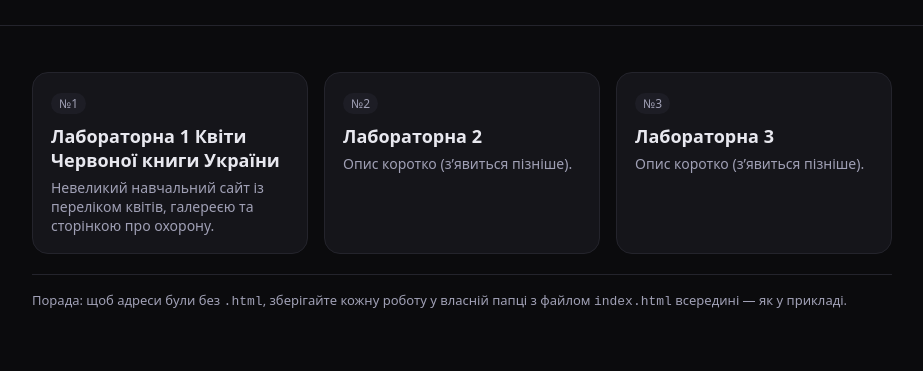
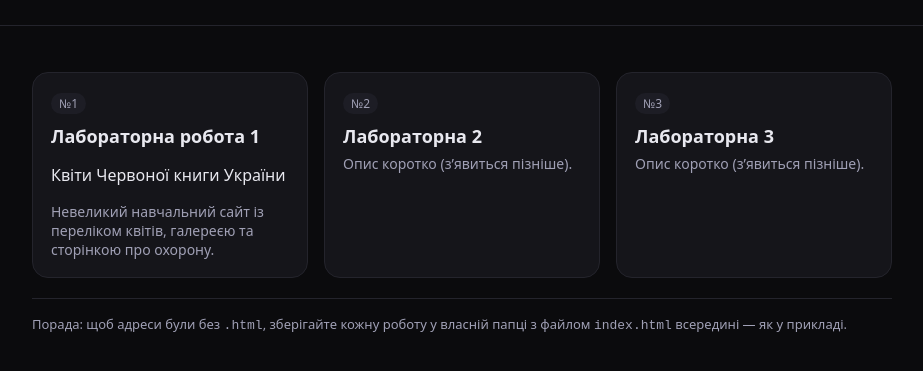
Before and after one commit to Hatito-stat/lab, a plain HTML site: page index.html in a window 1280 px wide. Shown: the part 145-516 px from the top of the page, without its empty margins (178-1101 px from the left). Drawn offline with Linux system fonts and the light colour scheme.

Commit message:
Update index.html

```diff
--- a/index.html
+++ b/index.html
@@ -34,8 +34,8 @@
     <section class="grid">
       <a class="card" href="lab1/">
         <span class="tag">№1</span>
-        <h2 class="title"> Лабораторна 1
-          Квіти Червоної книги України</h2>
+        <h2 class="title"> Лабораторна робота  1 </h2>
+        <p>Квіти Червоної книги України</p>
         <p class="desc">Невеликий навчальний сайт із переліком квітів, галереєю та сторінкою про охорону.</p>
       </a>
 
```
